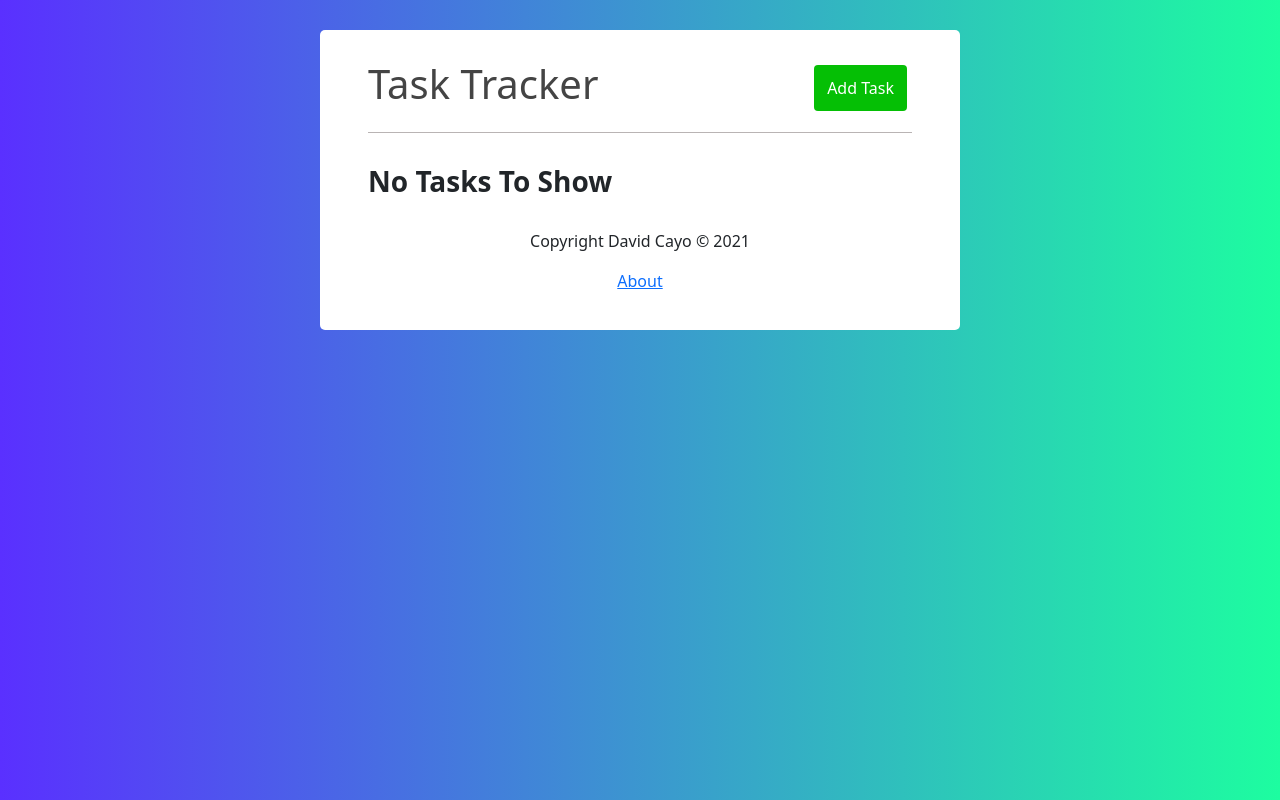
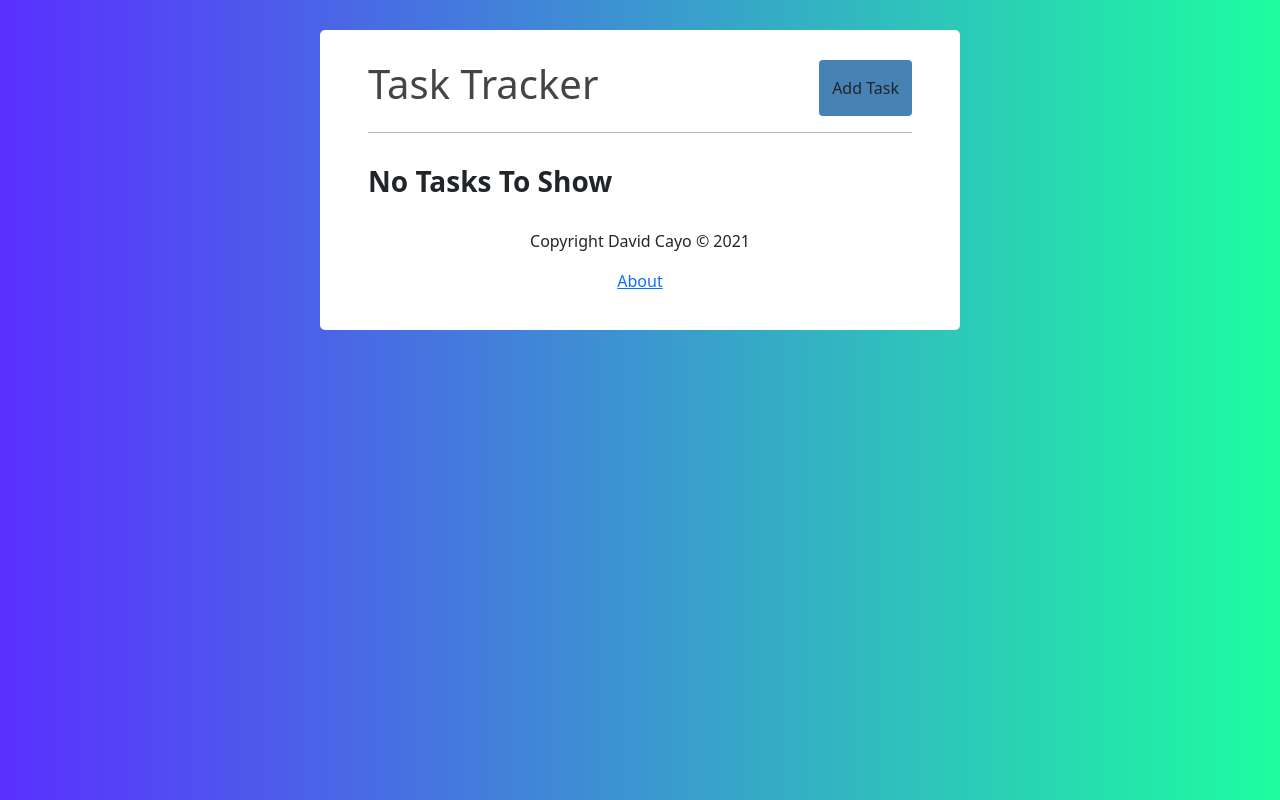
Before and after one commit to david-dc381/task-tracker, a React (Create React App) app: page / in a window 1280 px wide. Built offline with nearby package versions, Linux system fonts and the light colour scheme; no server answers.

Commit message:
Se añadio estilos a los botones

```diff
--- a/src/components/Header.js
+++ b/src/components/Header.js
@@ -14,7 +14,7 @@ const Header = ({ title, onAdd , showAdd}) => {
         /* onAdd, lo usamos para mostrar el form de registro */
         <Button
           buttonOpenClose={onAdd}
-          color={showAdd ? "#fb2d2d" : "#05bf05"}
+          className={showAdd ? "btn btn-danger" : "btn btn-success"}
           text={showAdd ? "Close" : "Add Task"}
         />
       )}
--- a/src/index.css
+++ b/src/index.css
@@ -50,7 +50,7 @@ code {
   margin-bottom: 20px;
 }
 
-.btn {
+/* .btn {
   display: inline-block;
   background: #000;
   color: #fff !important;
@@ -75,7 +75,7 @@ code {
 .btn-block {
   display: block;
   width: 100%;
-}
+} */
 
 .task {
   background: #f4f4f4;
```
